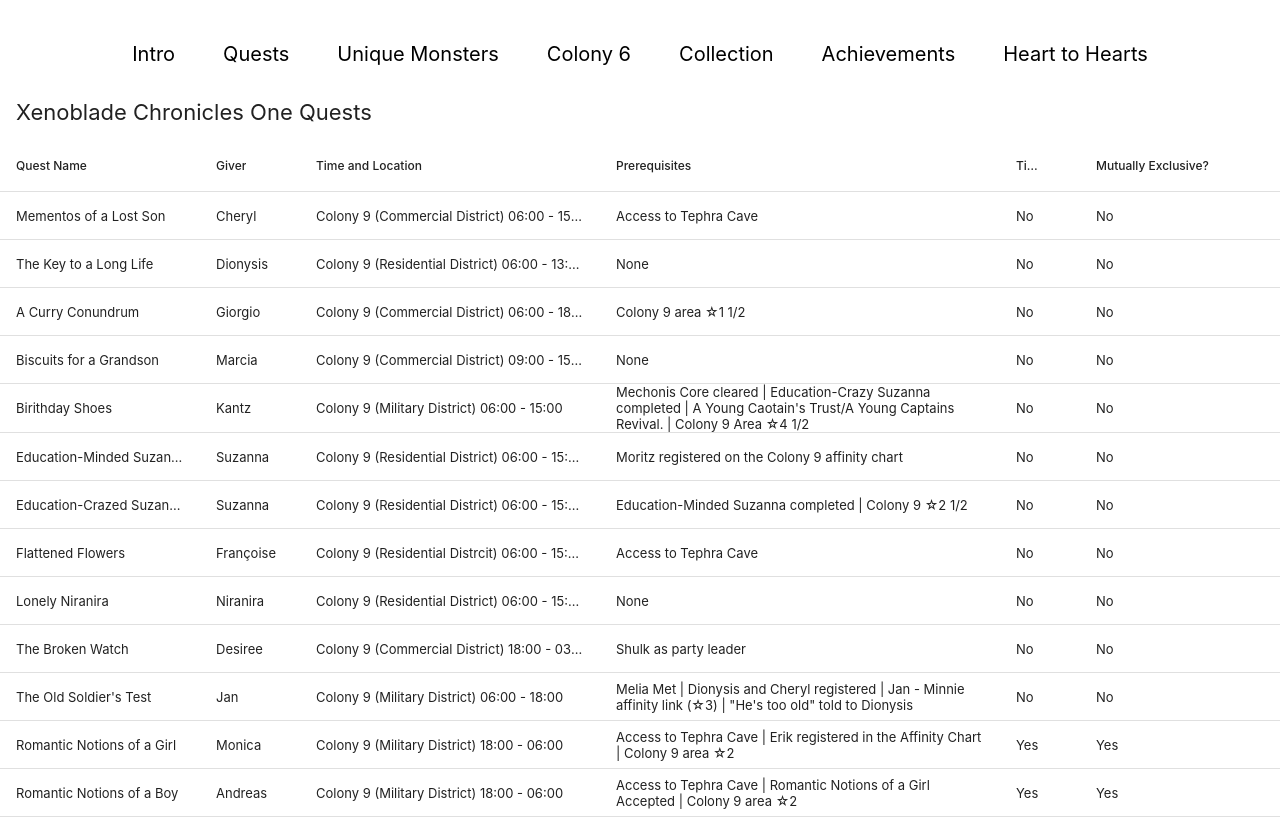
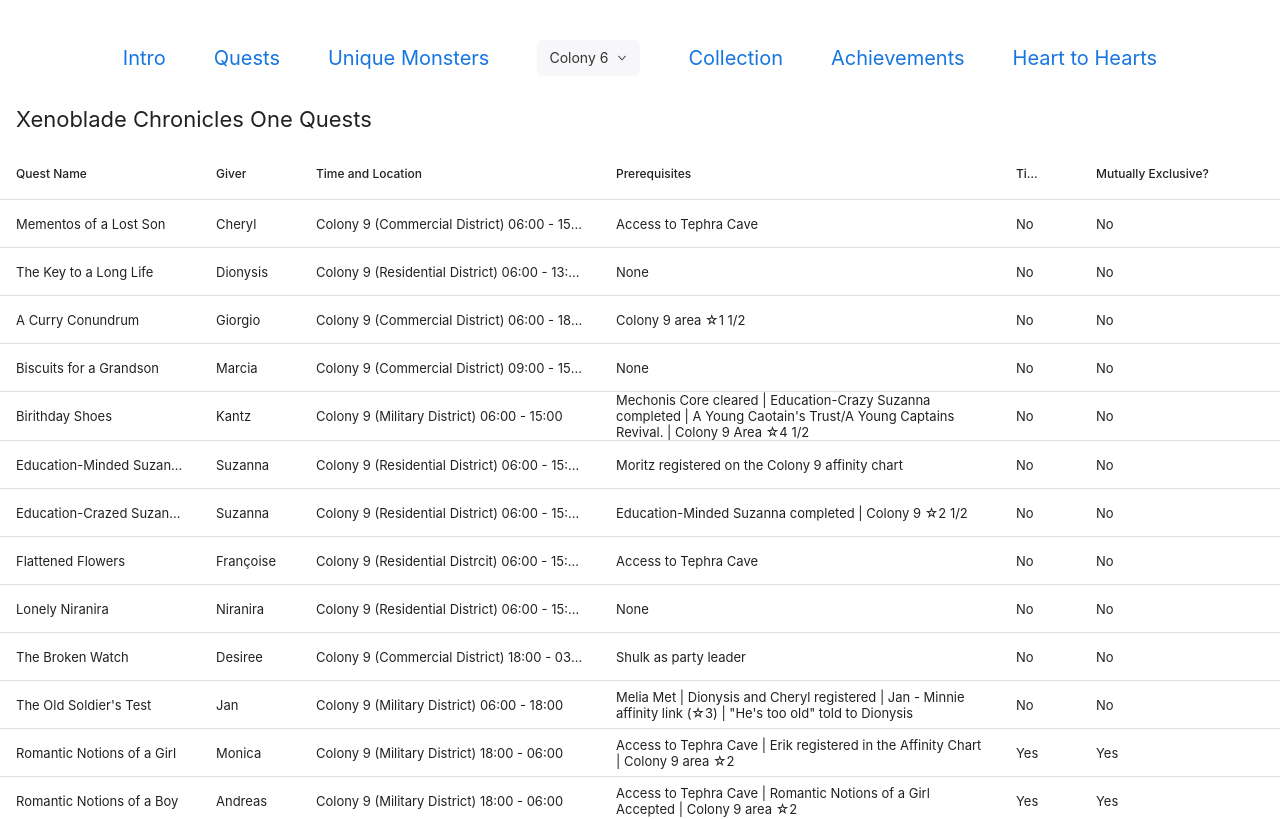
Before and after one commit to Sniffin3083/project-zohar, a React (Create React App) app: page /xeno1/quests in a window 1280 px wide. Shown: the top 819 px of the page. Built offline with nearby package versions, Linux system fonts and the light colour scheme.

Commit message:
Changed Colony 6 button to a dropbox to go to both pages

```diff
--- a/src/routes/XC1/NavBar.jsx
+++ b/src/routes/XC1/NavBar.jsx
@@ -1,4 +1,6 @@
 import { Link } from 'react-router-dom';
+import { Dropdown } from "rsuite";
+import "rsuite/dist/rsuite.min.css";
 
 export default function NavBar() {
     return (
@@ -14,7 +16,20 @@ export default function NavBar() {
                     <Link to="/xeno1/umonster">Unique Monsters</Link>
                 </li>
                 <li className="px-12 hover:font-bold hover:underline">
-                    <Link to="/xeno1/colony6">Colony 6</Link>
+                    {/* <select>
+                        <option><Link to="/colony6immigrants">Immigrants</Link></option>
+                        <option><Link to="/colony6reconstruction">Reconstruction</Link></option>
+                    </select>
+                    <Link to="/xeno1/colony6">Colony 6</Link> */}
+
+                    <Dropdown title="Colony 6">
+                        <Dropdown.Item as="a" href="/xeno1/colony6immigrants">
+                            Colony 6 Immigrants
+                        </Dropdown.Item>
+                        <Dropdown.Item as="a" href="/xeno1/colony6reconstruction">
+                            Colony 6 Reconstruction
+                        </Dropdown.Item>
+                    </Dropdown>
                 </li>
                 <li className="hover:font-bold hover:underline">
                     <Link to="/xeno1/collection">Collection</Link>
```
